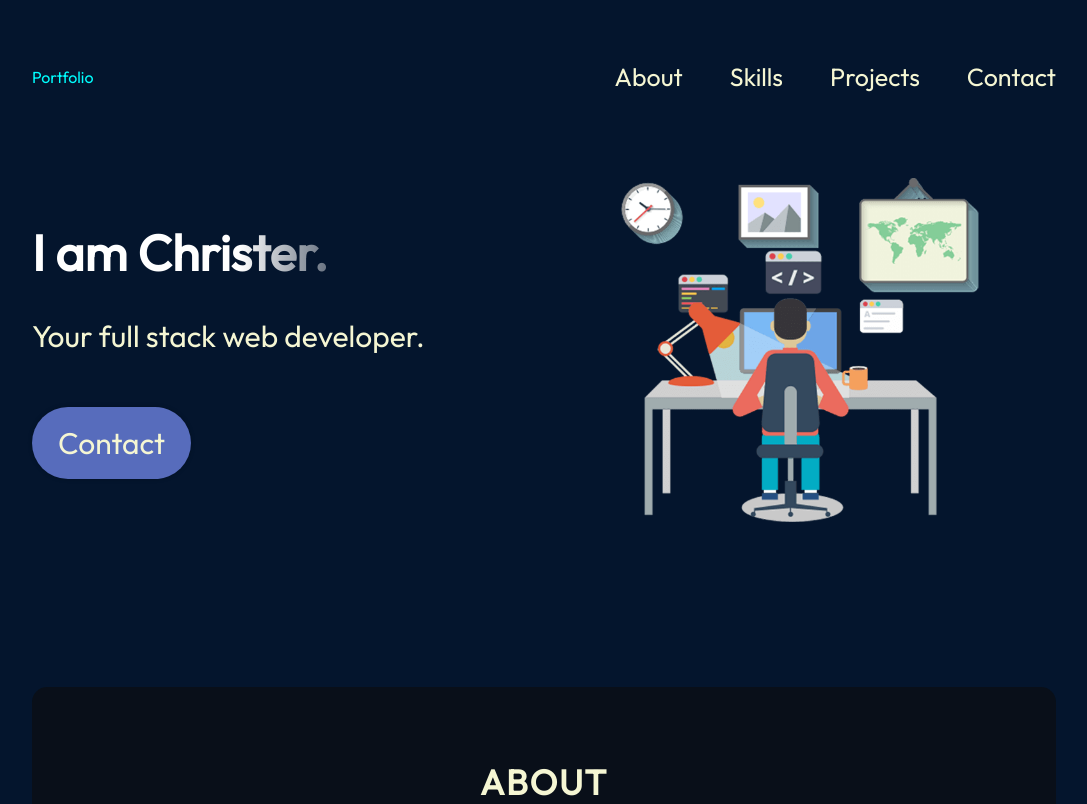
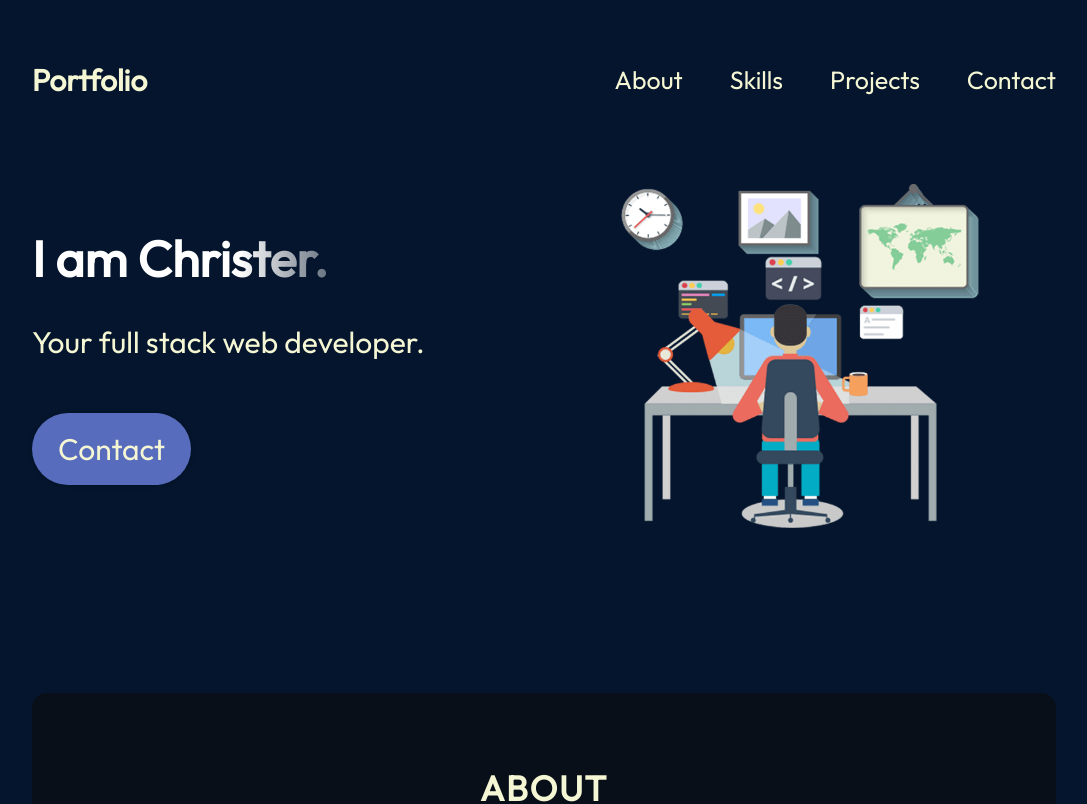
Before and after one commit to christer-miroy/portfolio, a React (Vite) app: page / in a window 1280 px wide. Shown: the top 804 px of the page, without its empty margins (96-1183 px from the left). Built offline with nearby package versions, Linux system fonts and the light colour scheme.

Commit message:
adjust navbar

```diff
--- a/src/components/Navbar/Navbar.jsx
+++ b/src/components/Navbar/Navbar.jsx
@@ -6,7 +6,8 @@ export const Navbar = () => {
     const [menuOpen, setMenuOpen] = useState(false);
 
   return <nav className={styles.navbar}>
-    Portfolio
+    <h1 className={styles.title}>Portfolio</h1>
+
     <div className={styles.menu}>
         {/* responsive menu button */}
         <img
```
